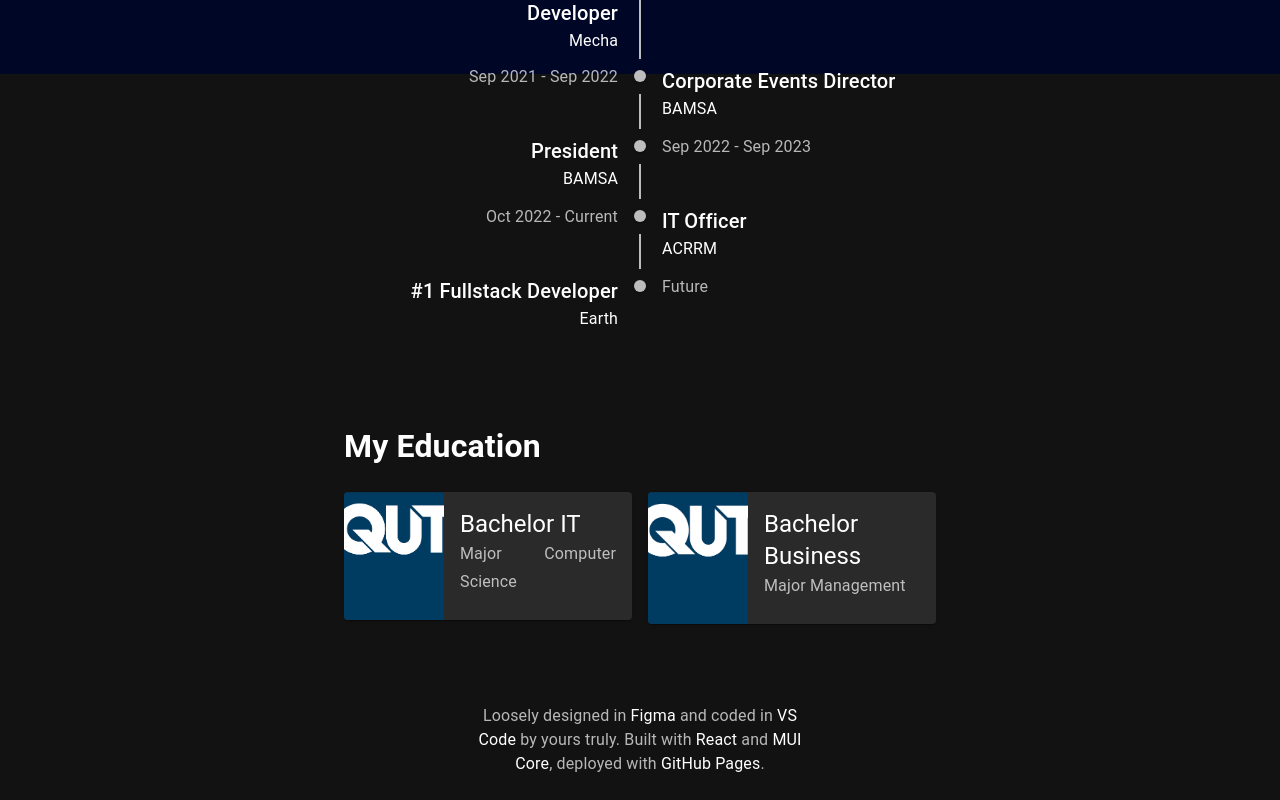
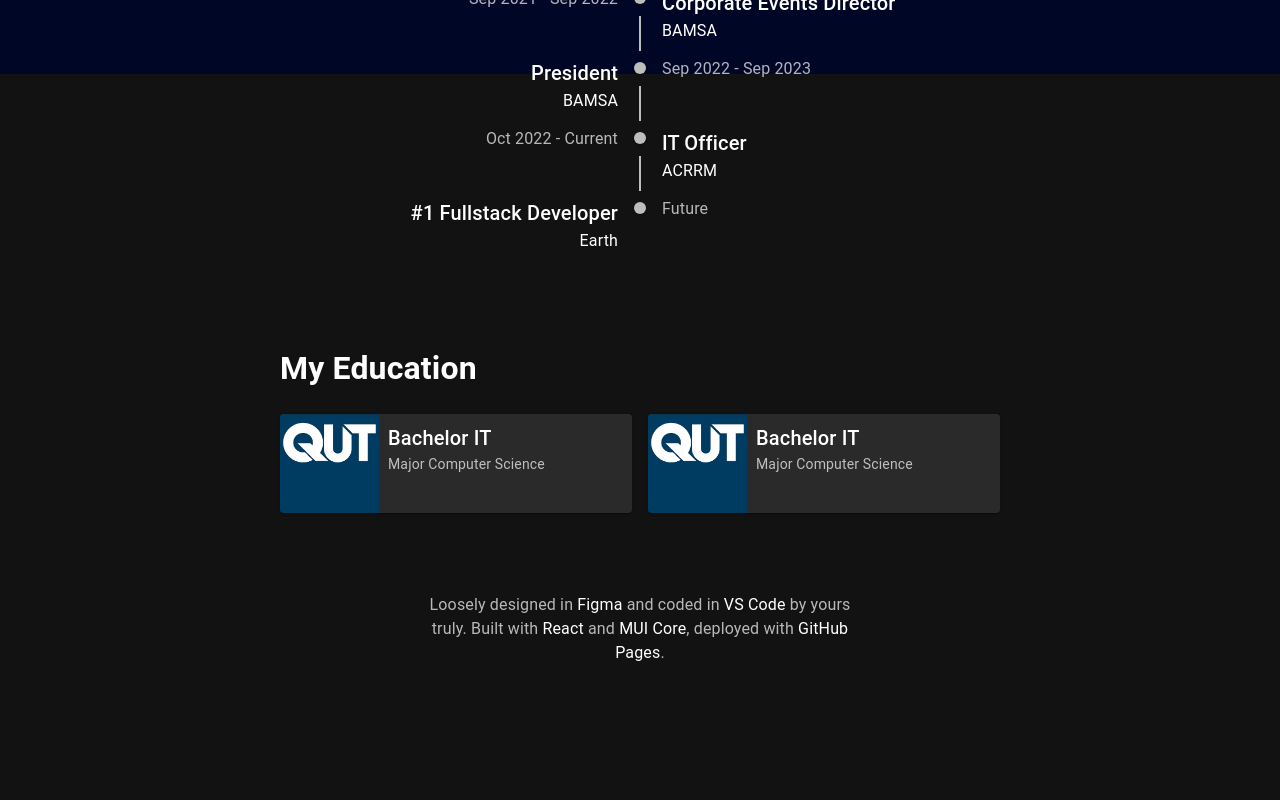
Before and after one commit to JonoMN/JonoMN.github.io, a React (Create React App) app: page / in a window 1280 px wide. Shown: the part 1787-2587 px from the top of the page. After the commit the page ends 2476 px from the top, so only its background shows below. Built offline with nearby package versions, Linux system fonts and the light colour scheme.

Commit message:
Added Breakpoints to My Education section

```diff
--- /dev/null
+++ b/src/components/CreatedByFooter.js
@@ -0,0 +1,29 @@
+import Typography from "@mui/material/Typography";
+
+export function CreatedByFooter() {
+  return (
+    <Typography align="center" color="text.secondary">
+      Loosely designed in{" "}
+      <Typography color="text.primary" component="span">
+        Figma
+      </Typography>{" "}
+      and coded in{" "}
+      <Typography color="text.primary" component="span">
+        VS Code
+      </Typography>{" "}
+      by yours truly. Built with{" "}
+      <Typography color="text.primary" component="span">
+        React
+      </Typography>{" "}
+      and{" "}
+      <Typography color="text.primary" component="span">
+        MUI Core
+      </Typography>
+      , deployed with{" "}
+      <Typography color="text.primary" component="span">
+        GitHub Pages
+      </Typography>
+      .
+    </Typography>
+  );
+}
--- /dev/null
+++ b/src/components/EducationCard.js
@@ -0,0 +1,55 @@
+import React from "react";
+import QUTLogo from "../img/QUT-Logo.png";
+import Card from "@mui/material/Card";
+import Typography from "@mui/material/Typography";
+import CardContent from "@mui/material/CardContent";
+import CardMedia from "@mui/material/CardMedia";
+// import "../App.css";
+import Box from "@mui/material/Box";
+
+export function EducationCard() {
+  return (
+    <Box>
+      <Card
+        sx={{
+          display: "flex",
+          background: "rgba(255, 255, 255, .10)",
+        }}
+      >
+        <Box
+          sx={{
+            width: { xs: 80, md: 100 },
+            display: "flex", // Using flexbox to center the image
+            alignItems: "center", // Vertically center
+            justifyContent: "center", // Horizontally center
+          }}
+        >
+          <CardMedia
+            component="img"
+            sx={{
+              maxHeight: "100%",
+              maxWidth: "100%",
+              objectFit: "contain", // Ensure image retains its aspect ratio and does not stretch
+            }}
+            image={QUTLogo}
+            alt="QUT Logo"
+          />
+        </Box>
+
+        <CardContent
+          sx={{
+            display: "flex",
+            flexDirection: "column",
+            p: { xs: 0.4, md: 1 },
+            pl: { xs: 1, md: 1 },
+          }}
+        >
+          <Typography variant="h6">Bachelor IT</Typography>
+          <Typography variant="body2" color="text.secondary" component="div">
+            Major Computer Science
+          </Typography>
+        </CardContent>
+      </Card>
+    </Box>
+  );
+}
--- a/src/pages/home.js
+++ b/src/pages/home.js
@@ -11,6 +11,9 @@
 import CardContent from "@mui/material/CardContent";
 import CardMedia from "@mui/material/CardMedia";
 import TimelineComponent from "../components/Timeline";
+import { EducationCard } from "../components/EducationCard";
+import { CreatedByFooter } from "../components/CreatedByFooter";
+
 import "../App.css";
 
 import Box from "@mui/material/Box";
@@ -150,7 +153,7 @@
         <div className="gradient_background">
           <Container
             style={{ color: "white", textAlign: "justify" }}
-            sx={{ width: "50%", margin: "auto" }}
+            sx={{ width: { xs: "80%", lg: "60%" }, margin: "auto" }}
           >
             <h1>About Me</h1>
             <Item>
@@ -187,98 +190,25 @@
 
             <Box sx={{ pt: 5 }}>
               <h1>My Education</h1>
-              <Item>
-                <Grid container spacing={2}>
-                  <Grid item xs={6}>
-                    <Card
-                      sx={{
-                        display: "flex",
-                        background: "rgba(255, 255, 255, .10)",
-                      }}
-                    >
-                      <CardMedia
-                        component="img"
-                        sx={{ width: 100 }}
-                        image={QUT}
-                        alt="QUT Logo"
-                      />
-                      <Box sx={{ display: "flex", flexDirection: "column" }}>
-                        <CardContent>
-                          <Typography variant="h5">Bachelor IT</Typography>
-                          <Typography
-                            variant="subtitle1"
-                            color="text.secondary"
-                            component="div"
-                          >
-                            Major Computer Science
-                          </Typography>
-                        </CardContent>
-                      </Box>
-                    </Card>
-                  </Grid>
-                  <Grid item xs={6}>
-                    <Card
-                      sx={{
-                        display: "flex",
-                        background: "rgba(255, 255, 255, .10)",
-                      }}
-                    >
-                      <CardMedia
-                        component="img"
-                        sx={{ width: 100 }}
-                        image={QUT}
-                        alt="QUT Logo"
-                      />
-                      <Box sx={{ display: "flex", flexDirection: "column" }}>
-                        <CardContent>
-                          <Typography variant="h5">
-                            Bachelor Business
-                          </Typography>
-                          <Typography
-                            variant="subtitle1"
-                            color="text.secondary"
-                            component="div"
-                          >
-                            Major Management
-                          </Typography>
-                        </CardContent>
-                      </Box>
-                    </Card>
-                  </Grid>
+              <Grid container spacing={2}>
+                <Grid item xs={12} md={6}>
+                  <EducationCard />
                 </Grid>
-              </Item>
+                <Grid item xs={12} md={6}>
+                  <EducationCard />
+                </Grid>
+              </Grid>
             </Box>
+
             <Box
               sx={{
                 pt: 10,
                 pb: 3,
-                width: "60%",
+                width: { xs: "100%", md: "60%" },
                 margin: "auto",
               }}
             >
-              <Typography align="center" color="text.secondary">
-                Loosely designed in{" "}
-                <Typography color="text.primary" component="span">
-                  Figma
-                </Typography>{" "}
-                and coded in{" "}
-                <Typography color="text.primary" component="span">
-                  VS Code
-                </Typography>{" "}
-                by yours truly. Built with{" "}
-                <Typography color="text.primary" component="span">
-                  React
-                </Typography>{" "}
-                and{" "}
-                <Typography color="text.primary" component="span">
-                  MUI Core
-                </Typography>
-                , deployed with{" "}
-                <Typography color="text.primary" component="span">
-                  GitHub Pages
-                </Typography>
-                .
-              </Typography>
+              <CreatedByFooter />
             </Box>
           </Container>
         </div>
```
